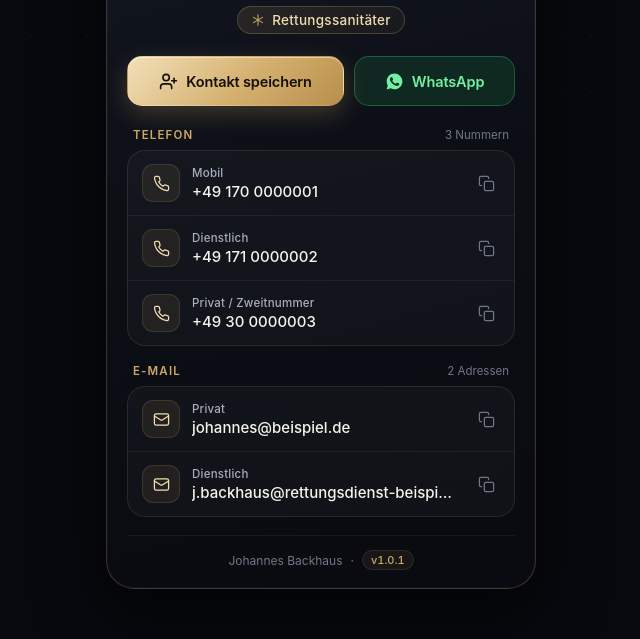
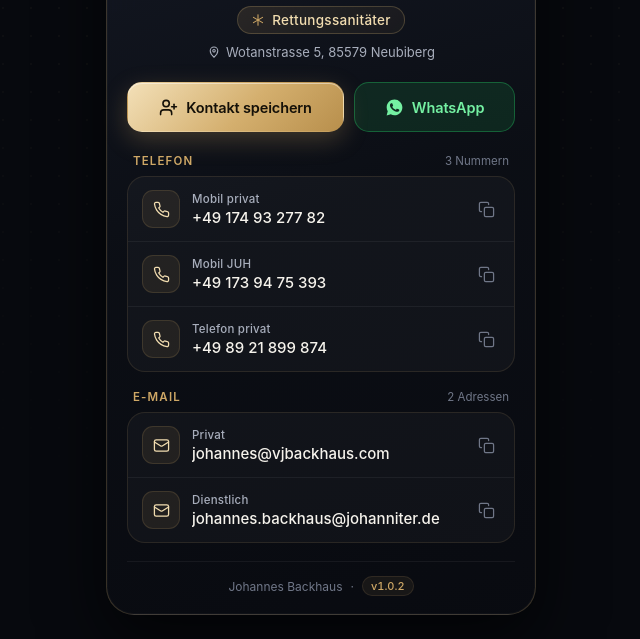
Before and after one commit to Jobacke/NFC-Sticker, a plain HTML site: page index.html in a window 1280 px wide. Shown: the part 258-897 px from the top of the page, without its empty margins (319-959 px from the left). Before the commit the page ends 871 px from the top, so only its background shows below. Drawn offline with Linux system fonts and the light colour scheme.

Commit message:
v1.0.2: Persönliche Kontaktdaten und strukturierte vCard-Adresse eingetragen

```diff
--- a/app.js
+++ b/app.js
@@ -88,7 +88,13 @@
       lines.push(`EMAIL;TYPE=INTERNET,${type}:${mail.address.trim()}`);
     });
 
-    if (cfg.location && cfg.location.trim()) {
+    if (cfg.address && (cfg.address.street || cfg.address.city || cfg.address.postalCode)) {
+      const street = escapeVCard(cfg.address.street || "");
+      const city = escapeVCard(cfg.address.city || "");
+      const postal = escapeVCard(cfg.address.postalCode || "");
+      const country = escapeVCard(cfg.address.country || "");
+      lines.push(`ADR;TYPE=HOME;CHARSET=UTF-8:;;${street};${city};;${postal};${country}`);
+    } else if (cfg.location && cfg.location.trim()) {
       lines.push(`ADR;TYPE=HOME;CHARSET=UTF-8:;;${escapeVCard(cfg.location.trim())};;;;`);
     }
 
--- a/card-config.js
+++ b/card-config.js
@@ -4,7 +4,7 @@
  * die herunterladbare .vcf-Kontaktdatei aktualisieren sich automatisch.
  */
 window.CARD_CONFIG = {
-  version: "1.0.1",
+  version: "1.0.2",
 
   // Persönliche Angaben
   firstName: "Johannes",
@@ -15,8 +15,14 @@ window.CARD_CONFIG = {
   // Optional: Organisation / Zusatzzeile (leer lassen zum Ausblenden)
   subtitle: "",
 
-  // Optional: Ort (z. B. "Berlin" – leer lassen, um den Ort auszublenden)
-  location: "",
+  // Optional: Ort / Adresse (leer lassen, um den Ort auszublenden)
+  location: "Wotanstrasse 5, 85579 Neubiberg",
+  address: {
+    street: "Wotanstrasse 5",
+    postalCode: "85579",
+    city: "Neubiberg",
+    country: "Deutschland"
+  },
 
   // Optional: Dateiname oder URL eines Profilbilds (z. B. "./profil.jpg").
   // Leer lassen, um das edle Monogramm anzuzeigen.
@@ -25,21 +31,21 @@ window.CARD_CONFIG = {
   // 3 Telefonnummern (werden als anklickbare Einträge & in der vCard gespeichert)
   phones: [
     {
-      label: "Mobil",
-      display: "+49 170 0000001",
-      number: "+491700000001",
+      label: "Mobil privat",
+      display: "+49 174 93 277 82",
+      number: "+491749327782",
       vcardType: "CELL,VOICE"
     },
     {
-      label: "Dienstlich",
-      display: "+49 171 0000002",
-      number: "+491710000002",
-      vcardType: "WORK,VOICE"
+      label: "Mobil JUH",
+      display: "+49 173 94 75 393",
+      number: "+491739475393",
+      vcardType: "WORK,CELL,VOICE"
     },
     {
-      label: "Privat / Zweitnummer",
-      display: "+49 30 0000003",
-      number: "+4930000003",
+      label: "Telefon privat",
+      display: "+49 89 21 899 874",
+      number: "+498921899874",
       vcardType: "HOME,VOICE"
     }
   ],
@@ -48,7 +54,7 @@ window.CARD_CONFIG = {
   whatsapp: {
     enabled: true,
     label: "WhatsApp",
-    number: "491700000001",
+    number: "491749327782",
     prefillMessage: "Hallo Johannes, ich habe gerade deine digitale Visitenkarte gescannt!"
   },
 
@@ -56,12 +62,12 @@ window.CARD_CONFIG = {
   emails: [
     {
       label: "Privat",
-      address: "johannes@beispiel.de",
+      address: "johannes@vjbackhaus.com",
       vcardType: "HOME"
     },
     {
       label: "Dienstlich",
-      address: "j.backhaus@rettungsdienst-beispiel.de",
+      address: "johannes.backhaus@johanniter.de",
       vcardType: "WORK"
     }
   ],
--- a/index.html
+++ b/index.html
@@ -139,7 +139,7 @@
       <footer class="card-footer">
         <span class="footer-brand">Johannes Backhaus</span>
         <span class="footer-sep" aria-hidden="true">·</span>
-        <span class="version-badge" id="versionBadge">v1.0.1</span>
+        <span class="version-badge" id="versionBadge">v1.0.2</span>
       </footer>
     </article>
   </main>
--- a/sw.js
+++ b/sw.js
@@ -1,4 +1,4 @@
-const CACHE_NAME = "nfc-card-v1.0.1";
+const CACHE_NAME = "nfc-card-v1.0.2";
 const ASSETS = [
   "./",
   "./index.html",
--- a/version.json
+++ b/version.json
@@ -1,5 +1,5 @@
 {
-  "version": "1.0.1",
+  "version": "1.0.2",
   "name": "Digitale NFC-Visitenkarte",
   "updatedAt": "2026-11-25"
 }
```
Also changed, not shown: 1 other file.
